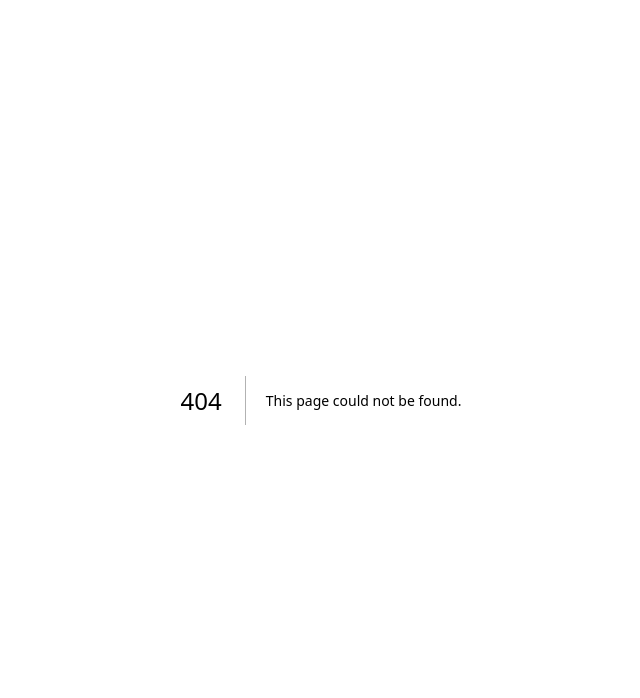
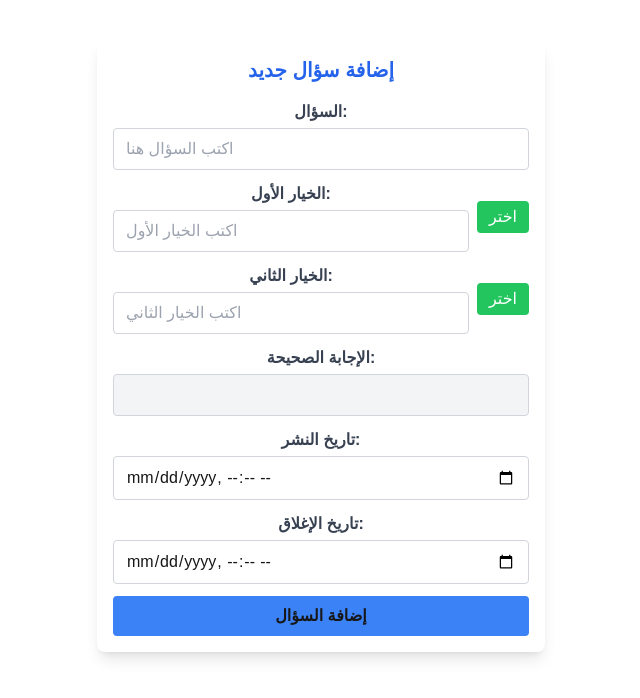
Before and after one commit to almayn/tast, a Next.js app: page /add-question in a window 1280 px wide. Before the commit this address had no page. Shown: the top 698 px of the page, without its empty margins (319-959 px from the left). Built offline with nearby package versions, Linux system fonts and the light colour scheme; no server answers.

Commit message:
النسخة الأولى من مسابقة الماس الرمضانية

```diff
--- /dev/null
+++ b/app/add-question/page.tsx
@@ -0,0 +1,190 @@
+// app/add-question/page.tsx
+'use client';
+import { useState } from 'react';
+import { supabase } from '../../lib/supabaseClient';
+
+export default function AddQuestion() {
+  const [question, setQuestion] = useState('');
+  const [option1, setOption1] = useState('');
+  const [option2, setOption2] = useState('');
+  const [correctOption, setCorrectOption] = useState('');
+  const [publishDate, setPublishDate] = useState('');
+  const [closeDate, setCloseDate] = useState('');
+  const [loading, setLoading] = useState(false);
+  const [successMessage, setSuccessMessage] = useState('');
+  const [errorMessage, setErrorMessage] = useState('');
+
+  // دالة لإضافة السؤال
+  const handleSubmit = async (e) => {
+    e.preventDefault();
+    setLoading(true);
+    setErrorMessage('');
+    setSuccessMessage('');
+
+    try {
+      // التحقق من صحة البيانات
+      if (!question || !option1 || !option2 || !correctOption || !publishDate || !closeDate) {
+        setErrorMessage('يرجى ملء جميع الحقول.');
+        return;
+      }
+
+      if (correctOption !== option1 && correctOption !== option2) {
+        setErrorMessage('الإجابة الصحيحة يجب أن تكون واحدة من الخيارين.');
+        return;
+      }
+
+      if (new Date(closeDate) <= new Date(publishDate)) {
+        setErrorMessage('تاريخ الإغلاق يجب أن يكون بعد تاريخ النشر.');
+        return;
+      }
+
+      // إدراج السؤال في الجدول questions
+      const { error } = await supabase.from('questions').insert([
+        {
+          question,
+          option1,
+          option2,
+          correct_option: correctOption,
+          is_published: false,
+          publish_date: publishDate,
+          close_date: closeDate,
+        },
+      ]);
+
+      if (error) {
+        console.error('Supabase Insert Error Details:', error.message || JSON.stringify(error));
+        throw new Error(`حدث خطأ أثناء إضافة السؤال. التفاصيل: ${error.message || JSON.stringify(error)}`);
+      }
+
+      // عرض رسالة نجاح
+      setSuccessMessage('تمت إضافة السؤال بنجاح!');
+      setQuestion('');
+      setOption1('');
+      setOption2('');
+      setCorrectOption('');
+      setPublishDate('');
+      setCloseDate('');
+    } catch (err) {
+      console.error('Error adding question:', err.message || JSON.stringify(err));
+      setErrorMessage('حدث خطأ أثناء إضافة السؤال.');
+    } finally {
+      setLoading(false);
+    }
+  };
+
+  return (
+    <div className="max-w-md mx-auto mt-10 p-4 bg-white shadow-lg rounded-lg text-center">
+      <h1 className="text-xl font-bold text-blue-600 mb-4">إضافة سؤال جديد</h1>
+
+      {/* استمارة إضافة السؤال */}
+      <form onSubmit={handleSubmit} className="space-y-3">
+        {/* حقل السؤال */}
+        <div>
+          <label className="block text-gray-700 font-bold mb-1">السؤال:</label>
+          <input
+            type="text"
+            value={question}
+            onChange={(e) => setQuestion(e.target.value)}
+            placeholder="اكتب السؤال هنا"
+            className="w-full py-2 px-3 border border-gray-300 rounded focus:outline-none focus:border-blue-500"
+            required
+          />
+        </div>
+
+        {/* حقل الخيار الأول */}
+        <div className="flex items-center space-x-2">
+          <div className="flex-1">
+            <label className="block text-gray-700 font-bold mb-1">الخيار الأول:</label>
+            <input
+              type="text"
+              value={option1}
+              onChange={(e) => setOption1(e.target.value)}
+              placeholder="اكتب الخيار الأول"
+              className="w-full py-2 px-3 border border-gray-300 rounded focus:outline-none focus:border-blue-500"
+              required
+            />
+          </div>
+          <button
+            type="button"
+            className="py-1 px-3 bg-green-500 text-white rounded hover:bg-green-600 transition"
+            onClick={() => setCorrectOption(option1)}
+          >
+            اختر
+          </button>
+        </div>
+
+        {/* حقل الخيار الثاني */}
+        <div className="flex items-center space-x-2">
+          <div className="flex-1">
+            <label className="block text-gray-700 font-bold mb-1">الخيار الثاني:</label>
+            <input
+              type="text"
+              value={option2}
+              onChange={(e) => setOption2(e.target.value)}
+              placeholder="اكتب الخيار الثاني"
+              className="w-full py-2 px-3 border border-gray-300 rounded focus:outline-none focus:border-blue-500"
+              required
+            />
+          </div>
+          <button
+            type="button"
+            className="py-1 px-3 bg-green-500 text-white rounded hover:bg-green-600 transition"
+            onClick={() => setCorrectOption(option2)}
+          >
+            اختر
+          </button>
+        </div>
+
+        {/* حقل الإجابة الصحيحة */}
+        <div>
+          <label className="block text-gray-700 font-bold mb-1">الإجابة الصحيحة:</label>
+          <input
+            type="text"
+            value={correctOption}
+            readOnly
+            className="w-full py-2 px-3 border border-gray-300 rounded bg-gray-100 cursor-not-allowed"
+          />
+        </div>
+
+        {/* حقل تاريخ النشر */}
+        <div>
+          <label className="block text-gray-700 font-bold mb-1">تاريخ النشر:</label>
+          <input
+            type="datetime-local"
+            value={publishDate}
+            onInput={(e) => setPublishDate((e.target as HTMLInputElement).value)} // استخدام onInput بدلاً من onChange
+            className="w-full py-2 px-3 border border-gray-300 rounded focus:outline-none focus:border-blue-500"
+            required
+          />
+        </div>
+
+        {/* حقل تاريخ الإغلاق */}
+        <div>
+          <label className="block text-gray-700 font-bold mb-1">تاريخ الإغلاق:</label>
+          <input
+            type="datetime-local"
+            value={closeDate}
+            onInput={(e) => setCloseDate((e.target as HTMLInputElement).value)} // استخدام onInput بدلاً من onChange
+            className="w-full py-2 px-3 border border-gray-300 rounded focus:outline-none focus:border-blue-500"
+            required
+          />
+        </div>
+
+        {/* زر الإرسال */}
+        <button
+          type="submit"
+          className={`w-full py-2 px-4 font-semibold rounded transition ${
+            loading ? 'bg-gray-500 cursor-not-allowed' : 'bg-blue-500 hover:bg-blue-600'
+          }`}
+          disabled={loading}
+        >
+          {loading ? 'جارٍ الإضافة...' : 'إضافة السؤال'}
+        </button>
+
+        {/* رسائل النجاح أو الخطأ */}
+        {successMessage && <p className="text-green-600 mt-2">{successMessage}</p>}
+        {errorMessage && <p className="text-red-600 mt-2">{errorMessage}</p>}
+      </form>
+    </div>
+  );
+}
```
